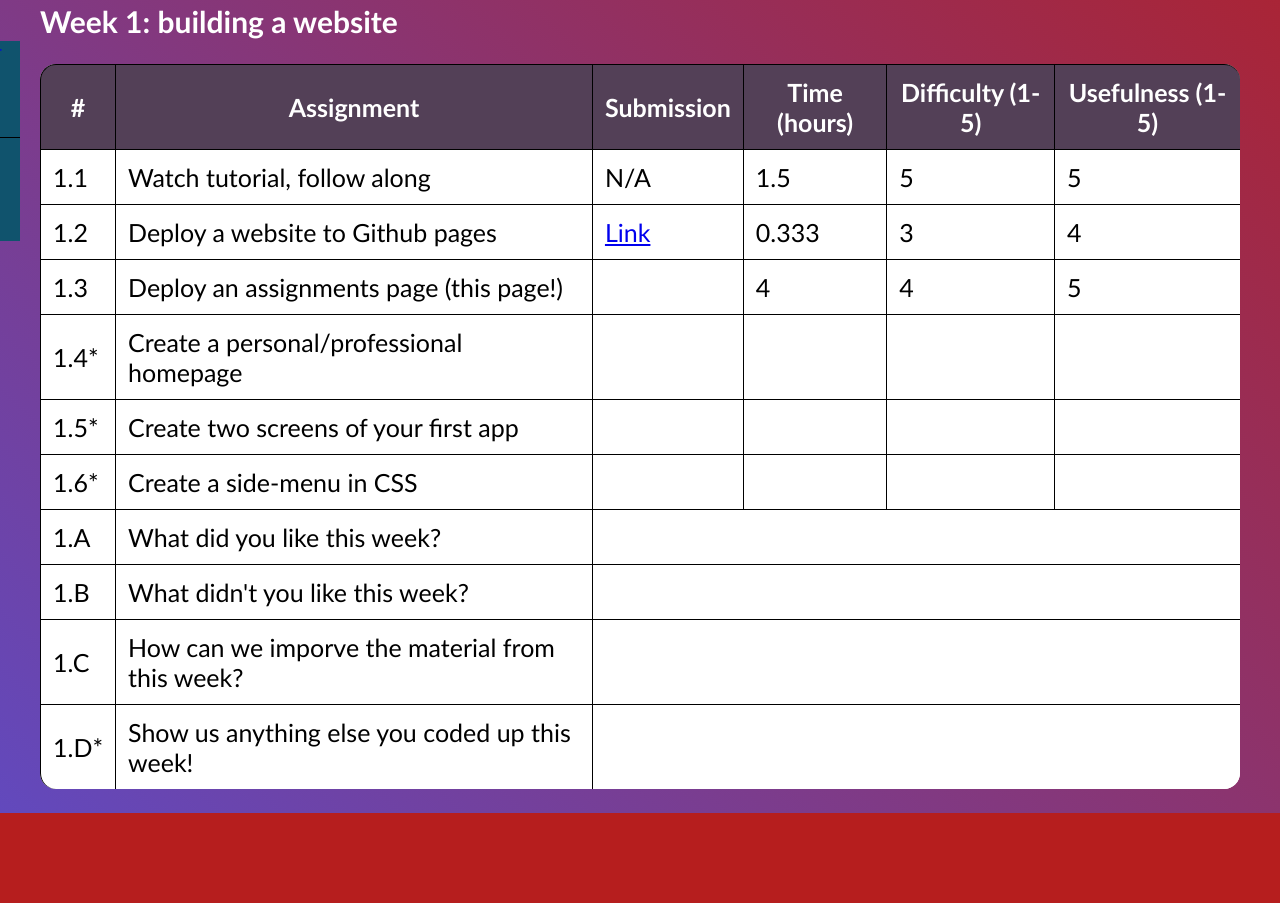
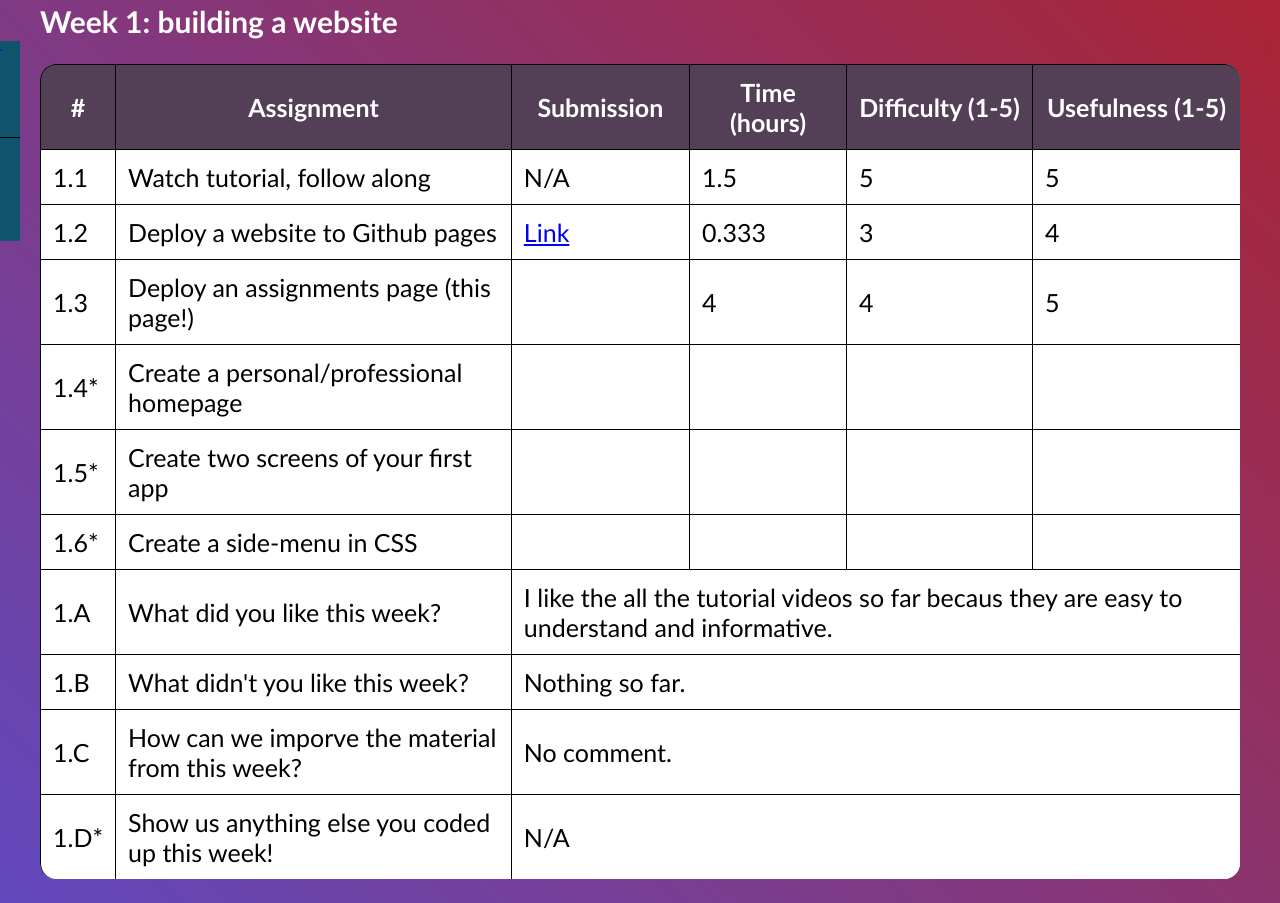
Before and after one commit to Tommyhu28/tommyhu.github.io, a plain HTML site: page index.html in a window 1280 px wide. Shown: the part 359-1262 px from the top of the page. Before the commit the page ends 1172 px from the top, so only its background shows below. Drawn offline with Linux system fonts and the light colour scheme.

Commit message:
Update index.html

```diff
--- a/index.html
+++ b/index.html
@@ -102,22 +102,22 @@
           <tr>
             <td>1.A</td>
             <td>What did you like this week?</td>
-            <td colspan="4"></td>
+            <td colspan="4">I like the all the tutorial videos so far becaus they are easy to understand and informative.</td>
           </tr>
           <tr>
             <td>1.B</td>
             <td>What didn't you like this week?</td>
-            <td colspan="4"></td>
+            <td colspan="4">Nothing so far.</td>
           </tr>
           <tr>
             <td>1.C</td>
             <td>How can we imporve the material from this week?</td>
-            <td colspan="4"></td>
+            <td colspan="4">No comment.</td>
           </tr>
           <tr>
             <td>1.D*</td>
             <td>Show us anything else you coded up this week!</td>
-            <td colspan="4"></td>
+            <td colspan="4">N/A</td>
           </tr>
         </tbody>
 
```
